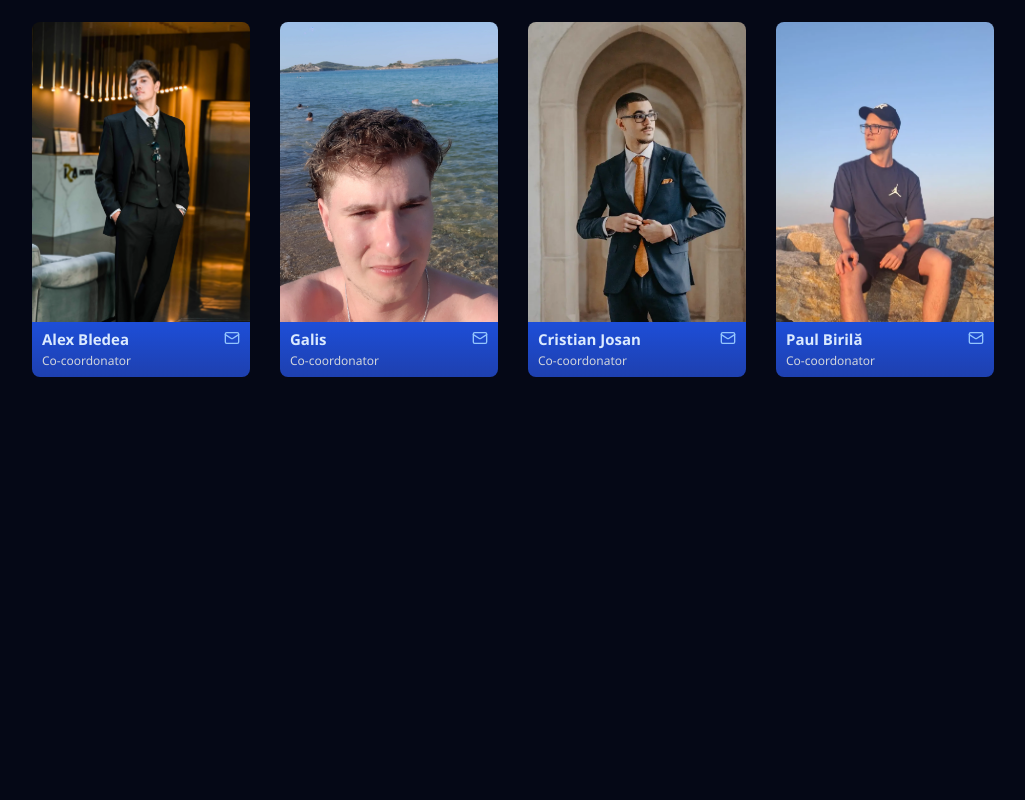
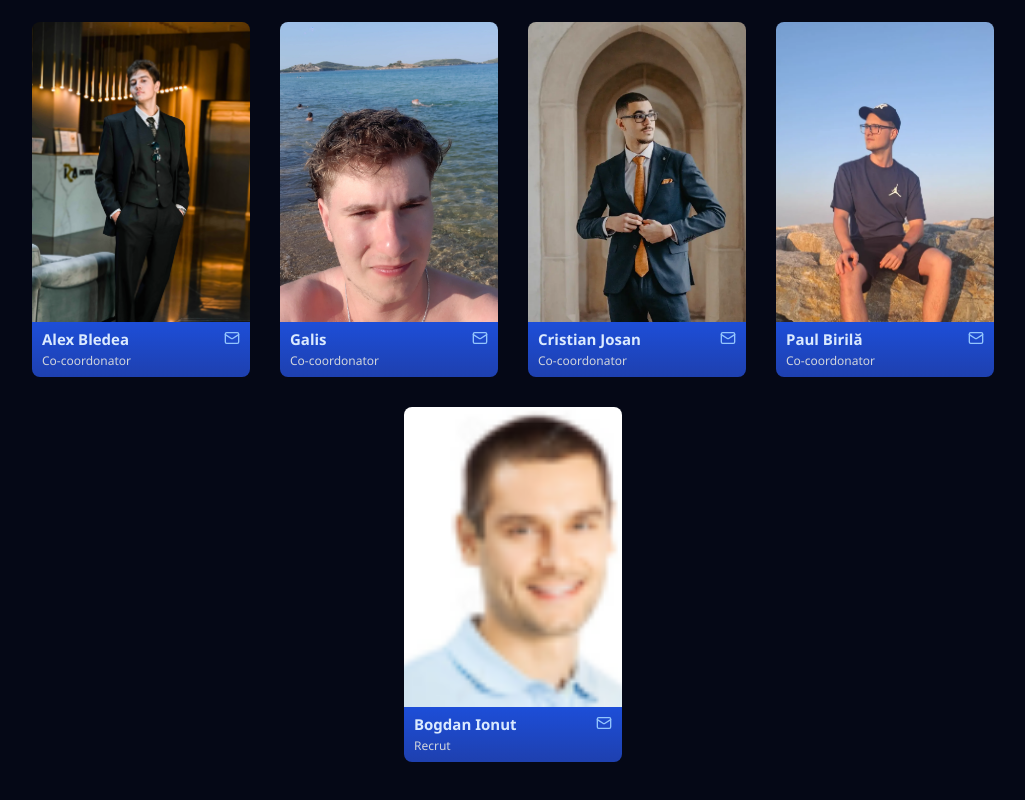
Before and after one commit to Bogdan-3/serviciul-it, a React (Vite) app: page / in a window 1280 px wide. Shown: the part 528-1328 px from the top of the page, without its empty margins (127-1152 px from the left). Before the commit the page ends 953 px from the top, so only its background shows below. Built offline with nearby package versions, Linux system fonts and the light colour scheme.

Commit message:
feat: adaugă cartonașul lui Bogdan

```diff
--- a/src/members.js
+++ b/src/members.js
@@ -9,4 +9,5 @@ export const members = [
   { name: "Galis", role: "Co-coordonator", photo: "Galis_nou.webp", email: "nume@mail.ro" },
   { name: "Cristian Josan", role: "Co-coordonator", photo: "Josan.webp", email: "nume@mail.ro" },
   { name: "Paul Birilă", role: "Co-coordonator", photo: "Paul.webp", email: "nume@mail.ro" },
+  { name: "Bogdan Ionut", role: "Recrut", photo: "Cool_Photo.png", email: "bogdanbrasoveanu4@gmail.com" },
 ];
```
Also changed, not shown: public/photos/Cool_Photo.png (added).
